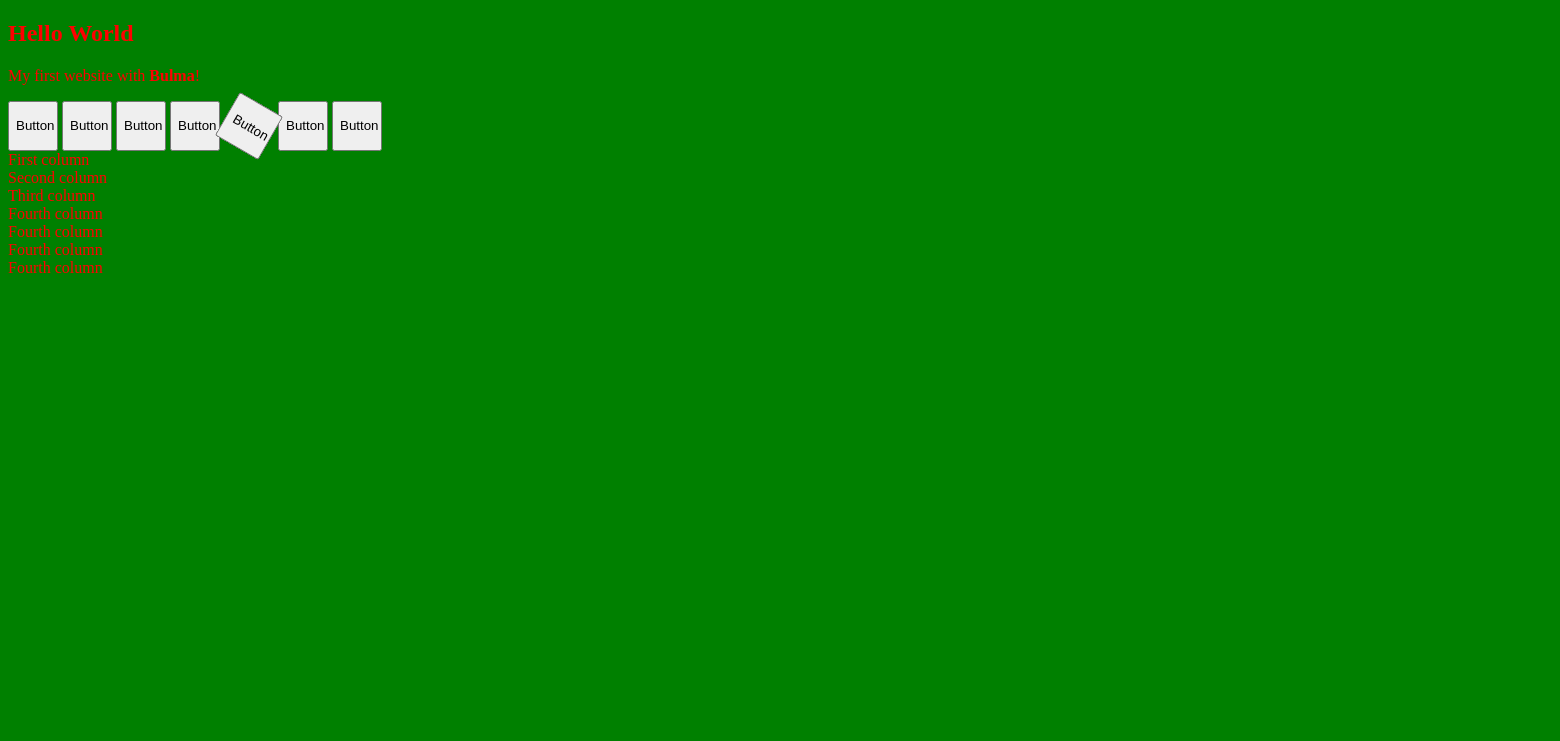
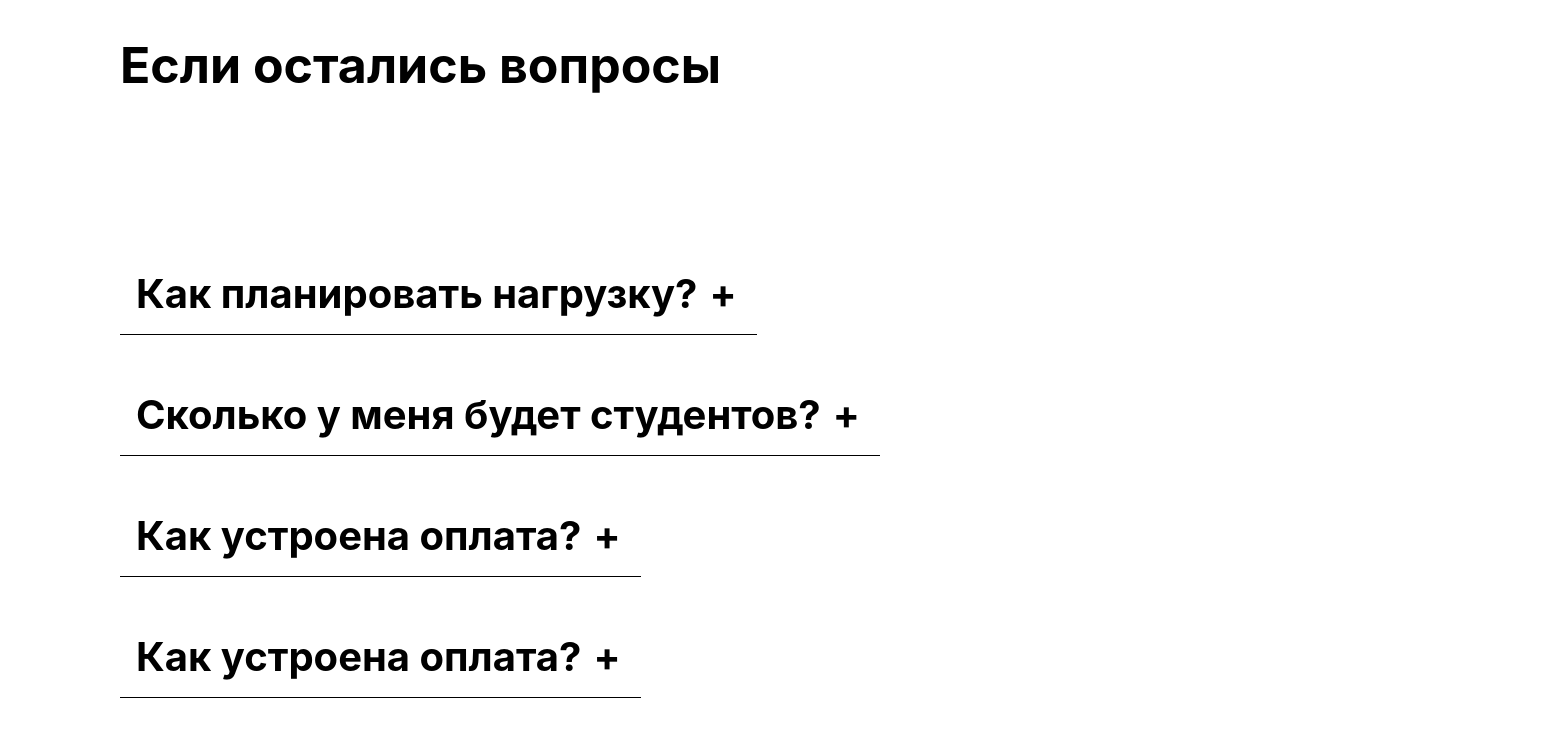
Before and after one commit to artem-from-spb/scss-test, a website built with webpack: page src/index.html in a window 1280 px wide. Shown: the whole page, 1560 px wide, since content can reach past the window. Built offline with nearby package versions, Linux system fonts and the light colour scheme.

Commit message:
feat: adds plus questions

```diff
--- a/package.json
+++ b/package.json
@@ -21,7 +21,7 @@
     "cssnano": "^5.1.8",
     "gh-pages": "^4.0.0",
     "html-webpack-plugin": "^5.5.0",
-    "mini-css-extract-plugin": "^2.6.0",
+    "mini-css-extract-plugin": "^2.7.0",
     "node-sass": "^8.0.0",
     "postcss-loader": "^7.0.0",
     "sass-loader": "^13.2.0",
--- a/src/index.html
+++ b/src/index.html
@@ -1,64 +1,64 @@
+<!-- не добавлять тег link со ссылкой на стили -->
 <!DOCTYPE html>
-<html>
+<html lang="ru">
   <head>
-    <meta charset="utf-8">
-    <meta name="viewport" content="width=device-width, initial-scale=1">
-    <title>Hello Bulma!</title>
+    <meta charset="UTF-8" />
+    <meta http-equiv="X-UA-Compatible" content="IE=edge" />
+    <meta name="viewport" content="width=device-width, initial-scale=1.0" />
+    <title>Yandex hackathon</title>
   </head>
-  <body class="container">
-  <section class="section">
-    <div class="container">
-      <h1 class="title">
-        Hello World
-      </h1>
-      <p class="subtitle">
-        My first website with <strong>Bulma</strong>!
-      </p>
-    </div>
-  </section>
-  <button class="button is-primary">
-    Button
-  </button>
-  <button class="button is-link">
-    Button
-  </button>
-  <button class="button is-info">
-    Button
-  </button>
-  <button class="button is-success">
-    Button
-  </button>
-  <button class="button box">
-    Button
-  </button>
-  <button class="button is-danger">
-    Button
-  </button>
-  <button class="button is-info is-loading">
-    Button
-  </button>
-  <div class="columns">
-    <div class="column">
-      First column
-    </div>
-    <div class="column">
-      Second column
-    </div>
-    <div class="column">
-      Third column
-    </div>
-    <div class="column">
-      Fourth column
-    </div>
-    <div class="column">
-      Fourth column
-    </div>
-    <div class="column">
-      Fourth column
-    </div>
-    <div class="column">
-      Fourth column
-    </div>
-  </div>
+  <body class="page">
+
+    <section class="faq">
+      <h2 class="faq__title">Если остались вопросы</h2><br>
+      <div class="faq__container">
+        <ul class="faq__questions">
+          <li class="faq__question">
+            <details>
+              <summary>Как планировать нагрузку?</summary>
+              <p class="faq__text">
+                Вы выбираете удобное время и определяете, сколько часов готовы
+                выделить для занятий, а наши кураторы подбирают вам студентов
+                под ваш график.При необходимости вы можете поменять график через
+                кураторов.
+              </p>
+            </details>
+          </li>
+          <li class="faq__question">
+            <details>
+              <summary>Сколько у меня будет студентов?</summary>
+              <p class="faq__text">
+                Вы выбираете удобное время и определяете, сколько часов готовы
+                выделить для занятий, а наши кураторы подбирают вам студентов
+                под ваш график.При необходимости вы можете поменять график через
+                кураторов.
+              </p>
+            </details>
+          </li>
+          <li class="faq__question">
+            <details>
+              <summary>Как устроена оплата?</summary>
+              <p class="faq__text">
+                Вы выбираете удобное время и определяете, сколько часов готовы
+                выделить для занятий, а наши кураторы подбирают вам студентов
+                под ваш график.При необходимости вы можете поменять график через
+                кураторов.
+              </p>
+            </details>
+          </li>
+          <li class="faq__question">
+            <details>
+              <summary>Как устроена оплата?</summary>
+              <p class="faq__text">
+                Вы выбираете удобное время и определяете, сколько часов готовы
+                выделить для занятий, а наши кураторы подбирают вам студентов
+                под ваш график.При необходимости вы можете поменять график через
+                кураторов.
+              </p>
+            </details>
+          </li>
+        </ul>
+      </div>
+    </section>
   </body>
 </html>
--- a/src/scss/index.scss
+++ b/src/scss/index.scss
@@ -1,23 +1,84 @@
-$body-color: red;
-$back-color: green;
-$button-width: 50px;
-$button-height: 50px;
 
-@mixin transform($property) {
-    -webkit-transform: $property;
-    -ms-transform: $property;
-    transform: $property;
-  }
-
-body {
-  color: $body-color;
-  background-color: $back-color;
+.faq {
+  font-family: "Inter";
+  max-height: 1024px;
+  width: 1440px;
+  margin: 30px 112px 0 112px;
 }
 
-.button {
-    width: $button-width;
-    height: $button-height;
+.faq__title {
+  font-weight: 700;
+  font-size: 50px;
+  line-height: 140%;
+  margin: 0 0 134px 0;
 }
 
+.faq__container {
+  display: flex;
+  flex-direction: column;
+  margin: 0;
+}
 
-.box { @include transform(rotate(30deg)); }
+.faq__questions {
+  list-style-type: none;
+  margin: 0;
+  padding: 0;
+}
+
+.faq__text {
+  font-weight: 400;
+  font-size: 24px;
+  max-width: 70%;
+}
+
+summary::-webkit-details-marker {
+  display: none;
+}
+summary::-moz-list-bullet {
+  list-style-type: none;
+}
+summary::marker {
+  display: none;
+}
+summary {
+  display: inline-block;
+  padding: 0.3em 0.5em 0.3em 0.4em;
+  font-size: 1.4em;
+  cursor: pointer;
+  border-bottom: 1px solid black;
+  font-weight: 700;
+  font-size: 40px;
+  line-height: 140%;
+}
+summary:after {
+  content: "+";
+  margin-left: 0.3em;
+  display: inline-block;
+
+  transition: transform 0.5s;
+}
+details[open] > summary:after {
+  transform: scale(1, -1) rotate(30deg);
+}
+summary ~ * {
+  padding: 0 1em 0 1em;
+}
+summary:focus {
+  outline: 0;
+  box-shadow: inset 0 0 1px rgba(0, 0, 0, 0.3), inset 0 0 2px rgba(0, 0, 0, 0.3);
+}
+details[open] summary ~ * {
+  animation: sweep 0.5s ease-in-out;
+}
+@keyframes sweep {
+  0% {
+    opacity: 0;
+  }
+  100% {
+    opacity: 1;
+  }
+}
+details {
+  display: block;
+  margin-bottom: 40px;
+}
--- a/webpack.config.js
+++ b/webpack.config.js
@@ -39,9 +39,34 @@ module.exports = {
         },
       },
       {
-        test: /\.(s(a|c)ss)$/,
-        use: ['style-loader','css-loader', 'sass-loader']
-     }
+        test: /\.scss$/,
+        use: [
+          //     "style-loader",
+          // без него стабильнее работет
+          MiniCssExtractPlugin.loader,
+          {
+            loader: "css-loader",
+            options: { sourceMap: true, importLoaders: 1 },
+          },
+          {
+            loader: "sass-loader",
+            options: { sourceMap: true },
+          },
+        ],
+      },
+      {
+        test: /\.css$/,
+        use: [
+          MiniCssExtractPlugin.loader,
+          {
+            loader: "css-loader",
+            options: {
+              importLoaders: 1,
+            },
+          },
+          "postcss-loader",
+        ],
+      },
     ],
   },
   plugins: [
@@ -51,6 +76,6 @@ module.exports = {
     new CleanWebpackPlugin(),
     new MiniCssExtractPlugin({
       filename: "[name].css",
-  }),
+    }),
   ],
 };
```
Also changed, not shown: src/footer/footer.scss (added, +7 -0 lines), dist/index.html (deleted), dist/main.js (deleted), src/footer/footer.css (added), src/header/header.scss (added), 1 other file.
